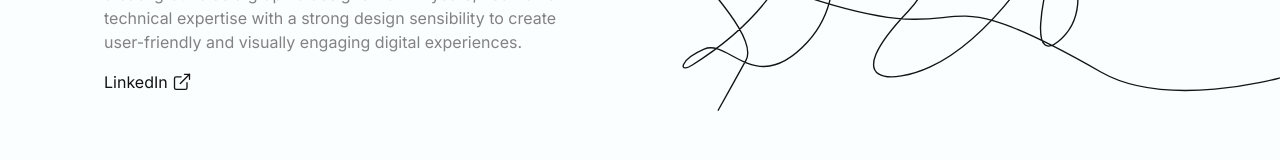
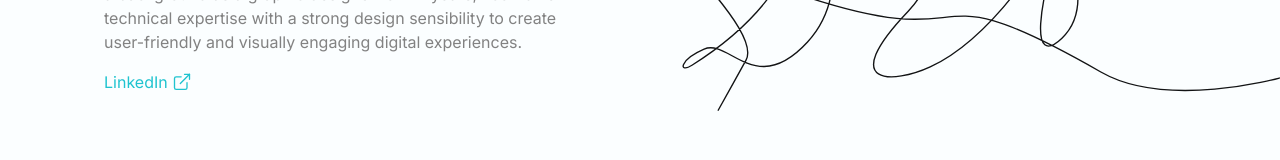
Before and after one commit to ayakakojimaak/portfolio, a Next.js app: page / in a window 1280 px wide. Shown: the part 537-697 px from the top of the page. Built offline with nearby package versions, Linux system fonts and the light colour scheme.

Commit message:
add avatars

```diff
--- a/src/components/Hero.module.scss
+++ b/src/components/Hero.module.scss
@@ -48,6 +48,12 @@
 
 .contact {
   opacity: 0;
+  span {
+    color: var(--primary-color);
+  }
+  svg {
+    stroke: var(--primary-color);
+  }
 }
 
 @media (max-width: variables.$breakpoint-md) {
--- a/src/styles/globals.scss
+++ b/src/styles/globals.scss
@@ -83,6 +83,7 @@ html:lang(ja) {
   position: absolute;
   left: 10%;
   top: -1px;
+  z-index: -1;
 }
 
 @media (max-width: #{$breakpoint-sm}) {
```
